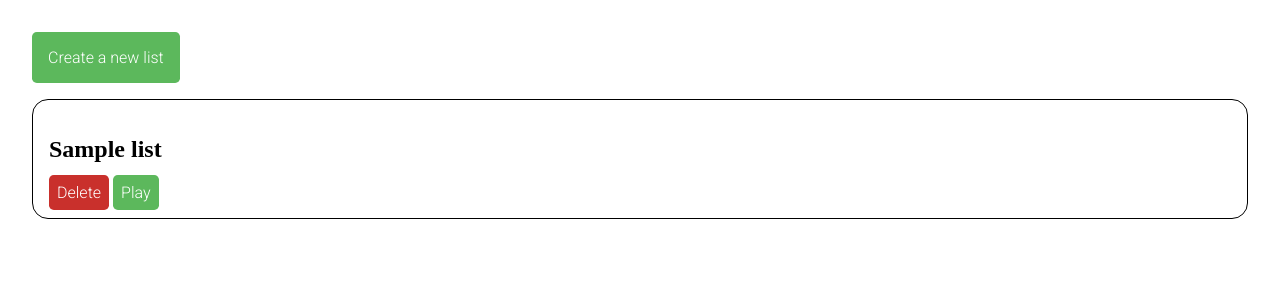
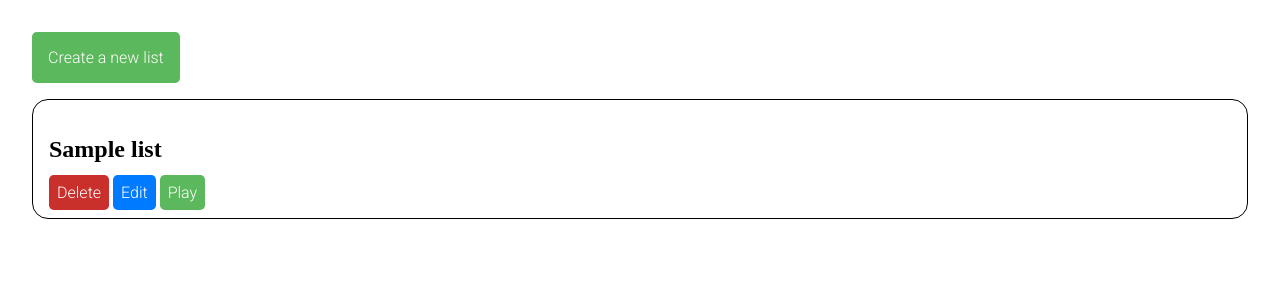
Before and after one commit to abhi-kr-2100/leasik, a Django app: page /lists/ in a window 1280 px wide. Shown: the part 80-380 px from the top of the page. Run offline with Django 4.2, Linux system fonts and the light colour scheme; a user stored in the database is signed in; tables that the repository leaves empty hold one stand-in row (values such as "Sample post").

Commit message:
Add edit button to each list

```diff
--- a/leasikApp/static/leasikApp/styles/list_list.css
+++ b/leasikApp/static/leasikApp/styles/list_list.css
@@ -29,21 +29,9 @@
     border-radius: 1em;
 }
 
-.word-list-delete-action {
+.word-list-actions a {
     padding: 0.5em;
 
-    background-color: #c9302c;
-    color: white;
-
-    font-family: 'Roboto';
-
-    border-radius: 0.3em;
-}
-
-.word-list-play-action {
-    padding: 0.5em;
-
-    background-color: #5cb85c;
     color: white;
 
     font-family: 'Roboto';
@@ -51,3 +39,15 @@
 
     border-radius: 0.3em;
 }
+
+.word-list-delete-action {
+    background-color: #c9302c;
+}
+
+.word-list-edit-action {
+    background-color: #007bff;
+}
+
+.word-list-play-action {
+    background-color: #5cb85c;
+}
--- a/leasikApp/templates/leasikApp/list_list.html
+++ b/leasikApp/templates/leasikApp/list_list.html
@@ -18,6 +18,8 @@
                 <h2>{{ word_list.name }}</h2>
                 <div class="word-list-actions">
                     <a class="word-list-delete-action">Delete</a>
+
+                    <a class="word-list-edit-action">Edit</a>
 
                     <a
                         href="{% url 'leasikApp:list-detail' word_list.slug %}"
```
